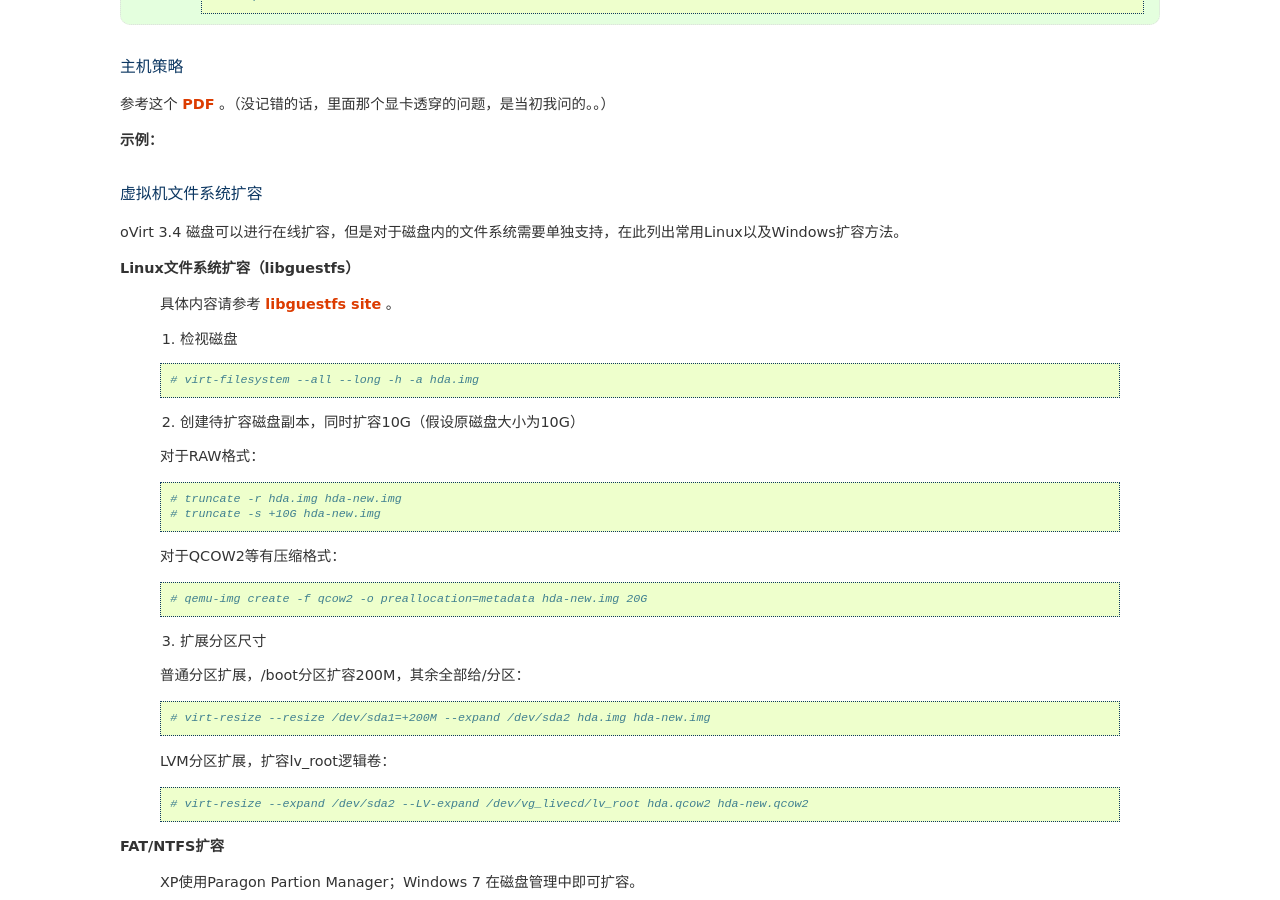
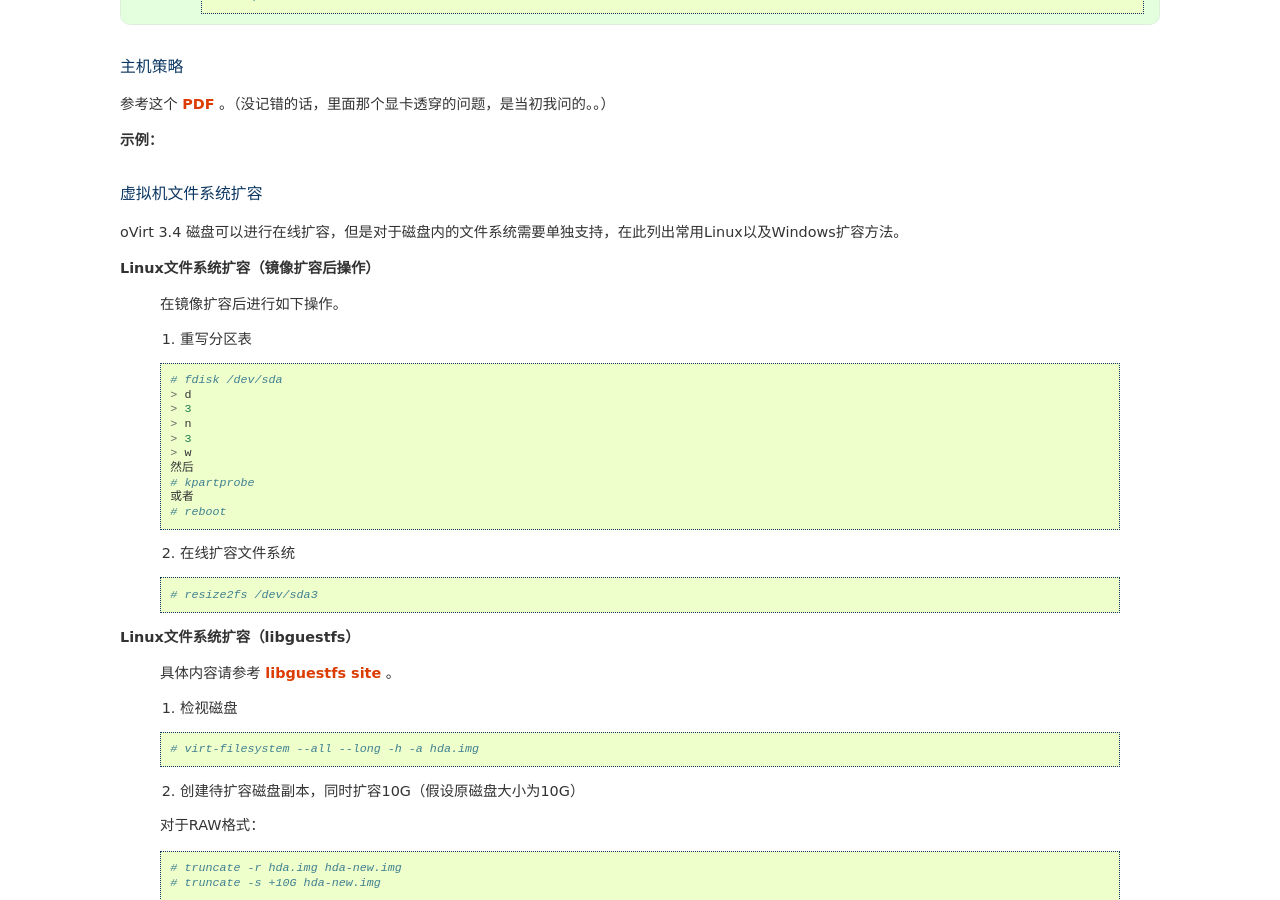
Before and after one commit to lofyer/InTheCloud, a Sphinx documentation site: the page built from source/posts/ch03.rst, in a window 1280 px wide and 900 px high, scrolled down 16186 px. Built offline with Sphinx 7.4.7, drawn with Linux system fonts in a browser that asks for light colours; formulas are drawn with MathJax 3.

Commit message:
resie2fs

```diff
--- a/source/posts/ch03.rst
+++ b/source/posts/ch03.rst
@@ -824,6 +824,31 @@ ovirt-shell则是全部使用Restful API写成的shell，通过它可以完成
 
 oVirt 3.4 磁盘可以进行在线扩容，但是对于磁盘内的文件系统需要单独支持，在此列出常用Linux以及Windows扩容方法。
 
+**Linux文件系统扩容（镜像扩容后操作）**
+
+    在镜像扩容后进行如下操作。
+
+    1. 重写分区表
+
+    .. code::
+
+        # fdisk /dev/sda
+        > d
+        > 3
+        > n
+        > 3
+        > w
+        然后
+        # kpartprobe
+        或者
+        # reboot
+
+    2. 在线扩容文件系统
+
+    .. code::
+
+        # resize2fs /dev/sda3
+
 **Linux文件系统扩容（libguestfs）**
 
     具体内容请参考 `libguestfs site <http://libguestfs.org/>`_ 。
```
